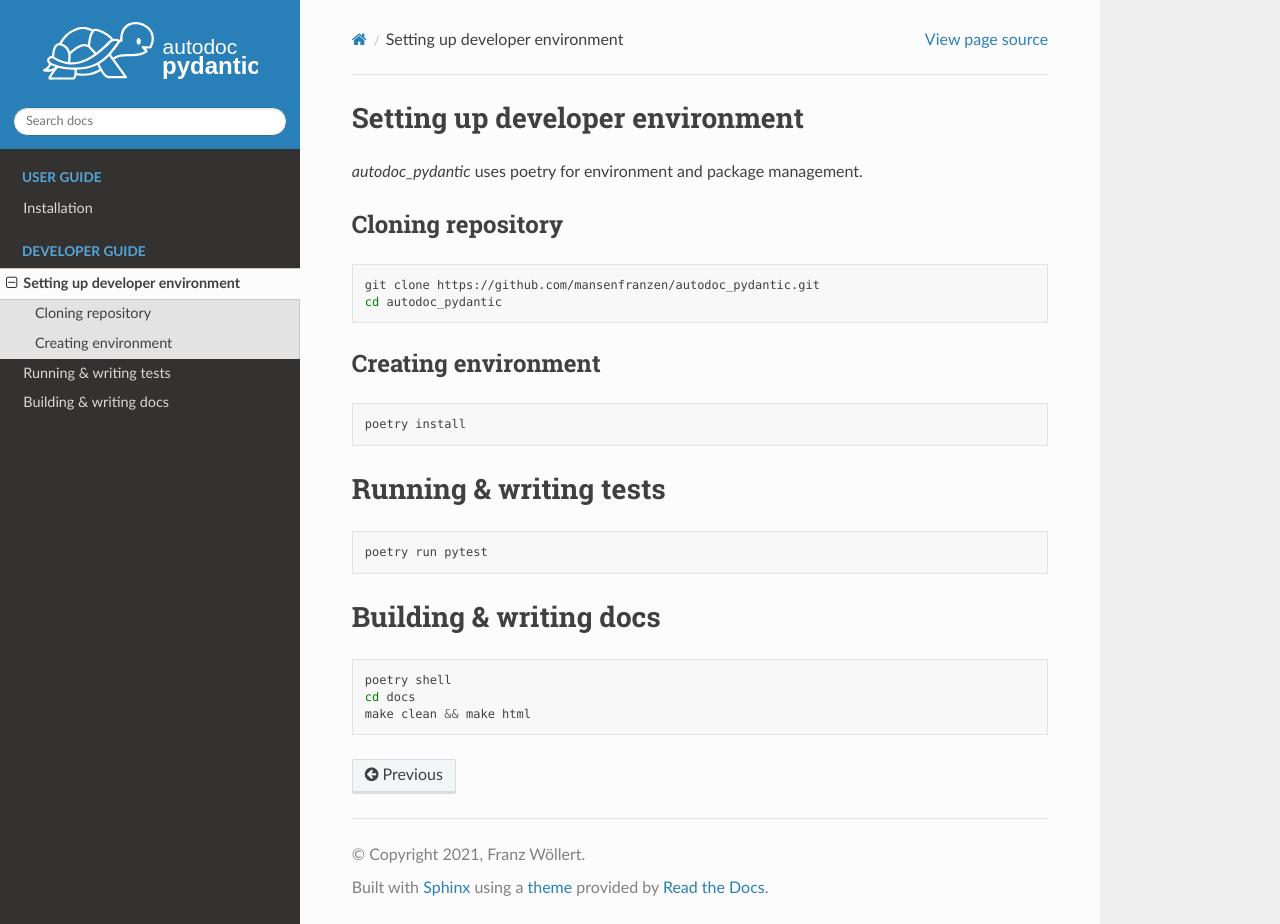
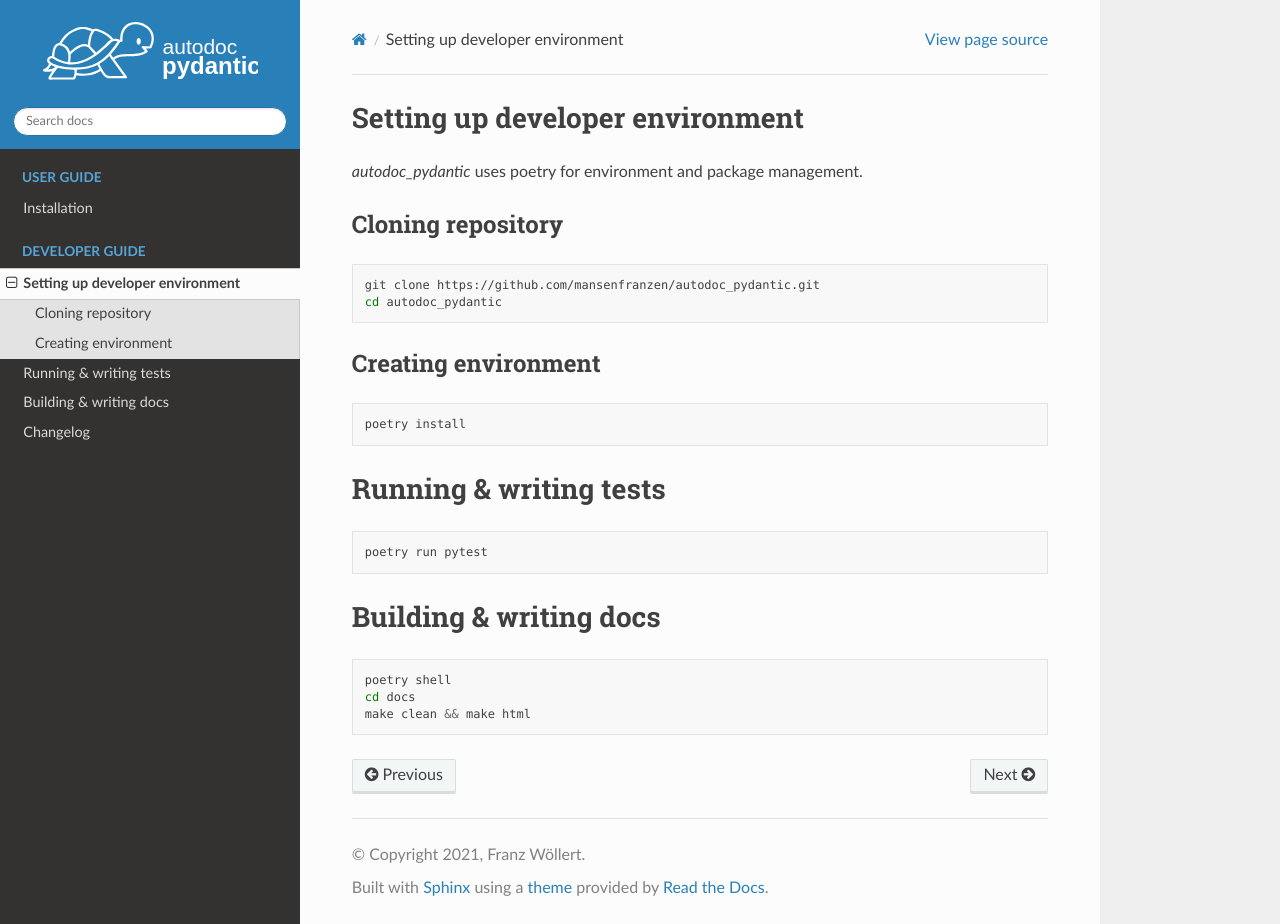
Before and after one commit to mansenfranzen/autodoc_pydantic, a Sphinx documentation site: the page built from docs/source/developer_guide.rst, in a window 1280 px wide and 924 px high. Built offline with Sphinx 7.4.7 and the Read the Docs theme 2.0.0, drawn with Linux system fonts in a browser that asks for light colours; pages that are not in the unit, such as notebooks, are missing from menus.

Commit message:
Add changelog to index.rst.

```diff
--- a/docs/source/index.rst
+++ b/docs/source/index.rst
@@ -35,10 +35,11 @@ the appearance of standard sphinx autodoc with *autodoc_pydantic*.
    examples
 
 .. toctree::
-   :maxdepth: 2
+   :maxdepth: 1
    :caption: Developer guide
 
    developer_guide
+   changelog
 
 
 Indices and tables
```
